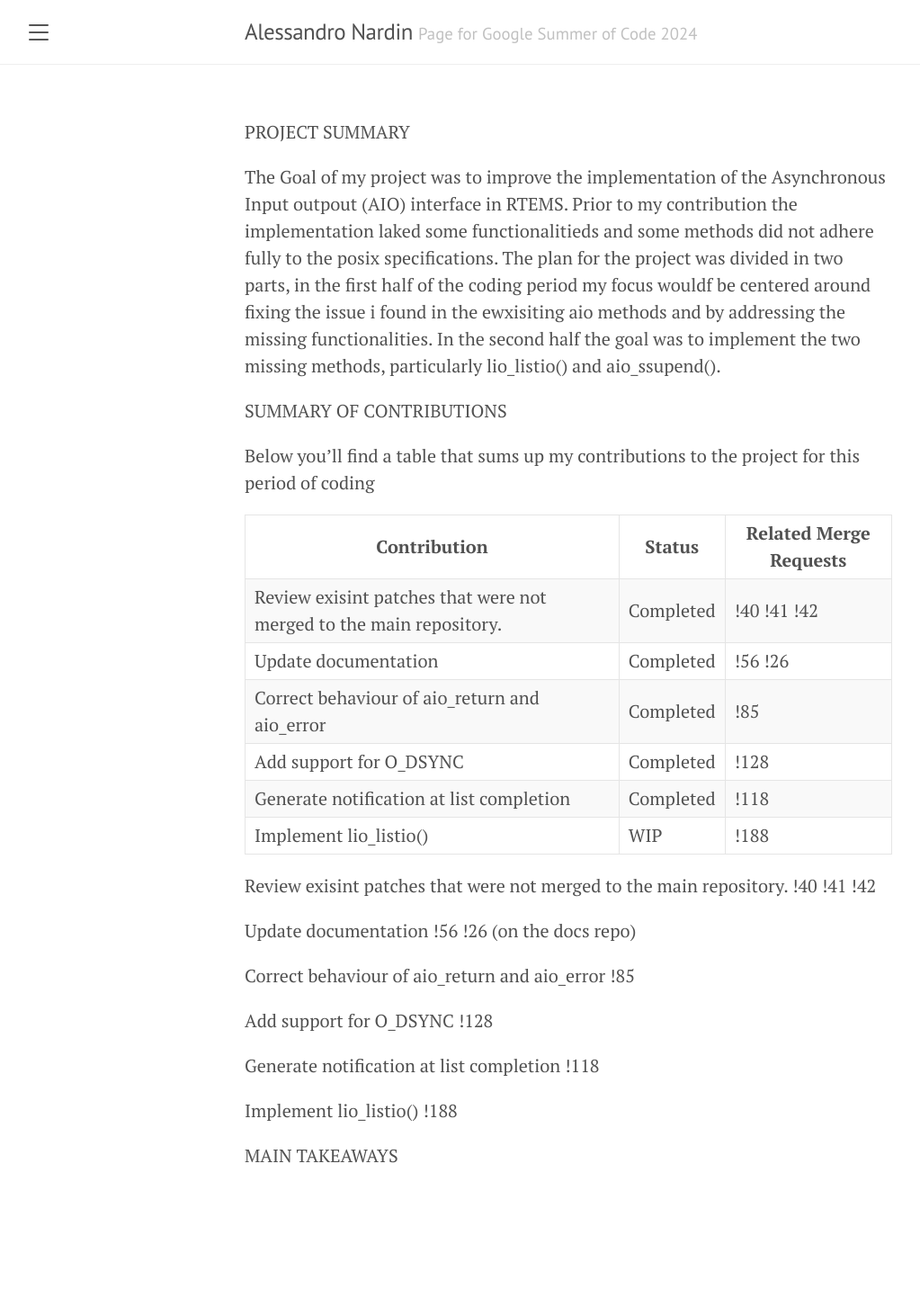
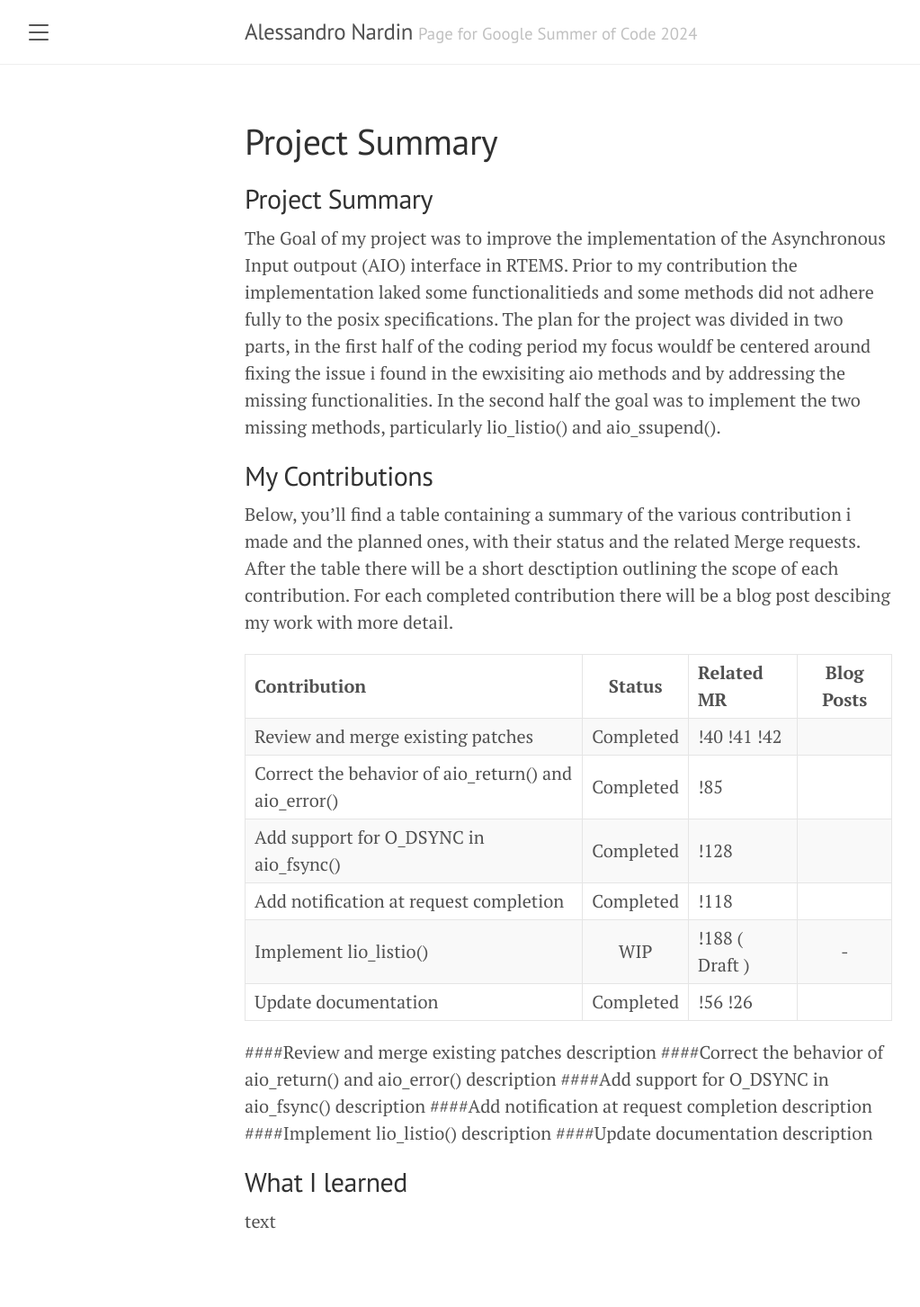
Before and after one commit to AlessandroNardin/alessandronardin.github.io, a Jekyll site: the page built from gsoc/final_report.md, in a window 1280 px wide. Shown: the whole page at 90% size, without its empty margins (8-1031 px from the left). Built offline with Jekyll 4.4.1, drawn with Linux system fonts in a browser that asks for light colours; our own code applies the rules of GitHub Pages for plain Markdown files; before the commit the page ends 1380 px from its top, so only the background shows below that.

Commit message:
added structure to final report

```diff
--- a/gsoc/final_report.md
+++ b/gsoc/final_report.md
@@ -1,36 +1,31 @@
-PROJECT SUMMARY
+## Project Summary
 
 The Goal of my project was to improve the implementation of the Asynchronous Input outpout (AIO) interface in RTEMS. Prior to my contribution the implementation laked some functionalitieds and some methods did not adhere fully to the posix specifications. The plan for the project was divided in two parts, in the first half of the coding period my focus wouldf be centered around fixing the issue i found in the ewxisiting aio methods and by addressing the missing functionalities. In the second half the goal was to implement the two missing methods, particularly lio_listio() and aio_ssupend().
 
-SUMMARY OF CONTRIBUTIONS
+## My Contributions
 
-Below you'll find a table that sums up my contributions to the project for this period of coding
+Below, you'll find a table containing a summary of the various contribution i made and the planned ones, with their status and the related Merge requests. After the table there will be a short desctiption outlining the scope of each contribution. For each completed contribution there will be a blog post descibing my work with more detail.
 
-| Contribution                                                        | Status    | Related Merge Requests |
-| ------------------------------------------------------------------- | --------- | ---------------------- |
-| Review exisint patches that were not merged to the main repository. | Completed | !40 !41 !42            |
-| Update documentation                                                | Completed | !56 !26                |
-| Correct behaviour of aio_return and aio_error                       | Completed | !85                    |
-| Add support for O_DSYNC                                             | Completed | !128                   |
-| Generate notification at list completion                            | Completed | !118                   |
-| Implement lio_listio()                                              | WIP       | !188                   |
+| Contribution                                                        | Status    | Related MR             | Blog Posts |
+| :------------------------------------------------------------------ | :-------: | :--------------------- | :--------: |
+| Review and merge existing patches                                   | Completed | !40 !41 !42            |  |
+| Correct the behavior of aio_return() and aio_error()                | Completed | !85                    |  |
+| Add support for O_DSYNC in aio_fsync()                              | Completed | !128                   |  |
+| Add notification at request completion                              | Completed | !118                   |  |
+| Implement lio_listio()                                              | WIP       | !188 ( Draft )         | - |
+| Update documentation                                                | Completed | !56 !26                |  |
 
-Review exisint patches that were not merged to the main repository.
-!40 !41 !42
-
-Update documentation
-!56 !26 (on the docs repo)
-
-Correct behaviour of aio_return and aio_error
-!85
-
-Add support for O_DSYNC
-!128
-
-Generate notification at list completion
-!118
-
-Implement lio_listio()
-!188
-
-MAIN TAKEAWAYS
+####Review and merge existing patches
+description
+####Correct the behavior of aio_return() and aio_error()
+description
+####Add support for O_DSYNC in aio_fsync()
+description
+####Add notification at request completion
+description
+####Implement lio_listio()
+description
+####Update documentation
+description
+## What I learned
+text
```
